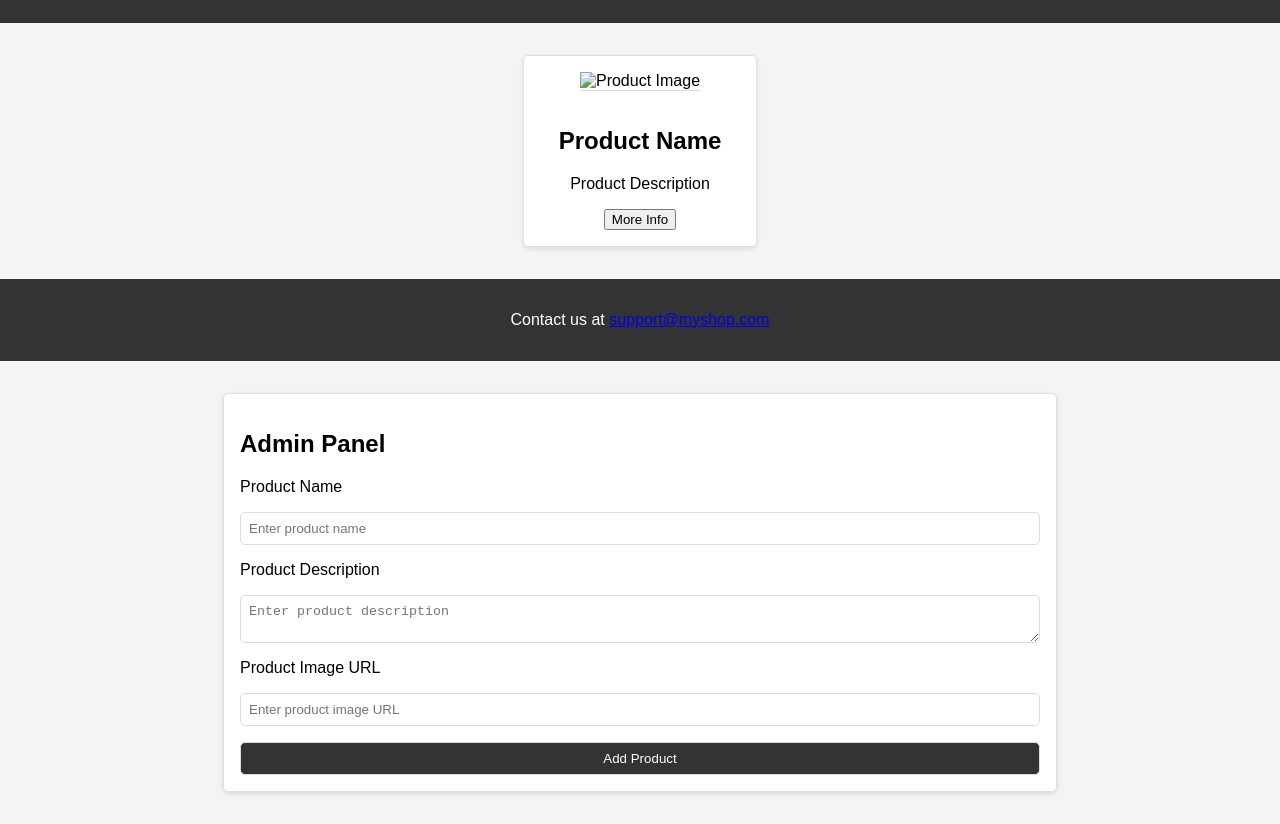
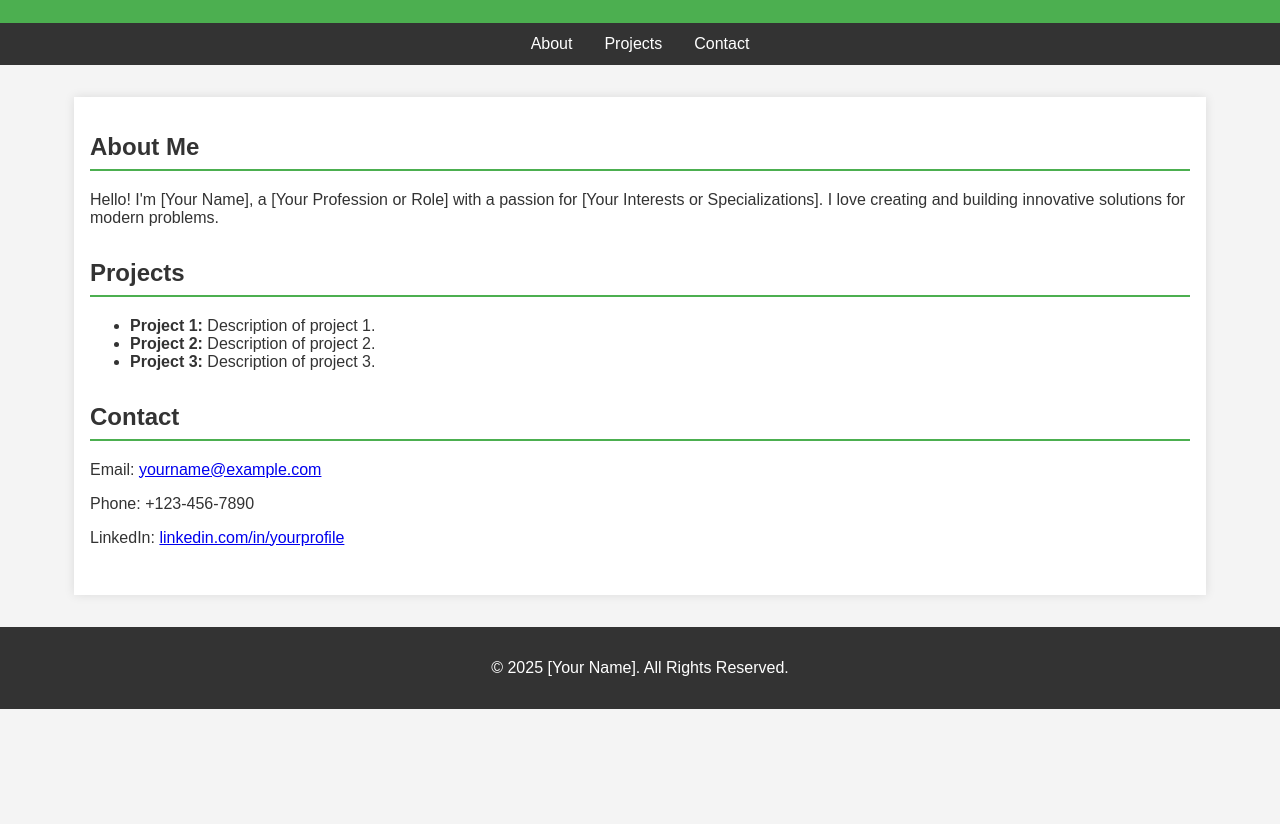
Before and after one commit to AntiikPoodSalme/AntiikPoodSalme, a plain HTML site: page Main.html in a window 1280 px wide. Shown: the part 89-913 px from the top of the page. After the commit the page ends 800 px from the top, so only its background shows below. Drawn offline with Linux system fonts and the light colour scheme.

Commit message:
Update Main.html

```diff
--- a/Main.html
+++ b/Main.html
@@ -1,179 +1,103 @@
+
 <!DOCTYPE html>
 <html lang="en">
 <head>
     <meta charset="UTF-8">
     <meta name="viewport" content="width=device-width, initial-scale=1.0">
-    <title>E-commerce Website</title>
+    <title>My Portfolio</title>
     <style>
         body {
             font-family: Arial, sans-serif;
             margin: 0;
             padding: 0;
             background-color: #f4f4f4;
+            color: #333;
         }
+
         header {
+            background-color: #4CAF50;
+            color: white;
+            padding: 1rem 0;
+            text-align: center;
+        }
+
+        nav {
+            display: flex;
+            justify-content: center;
             background-color: #333;
+        }
+
+        nav a {
             color: white;
-            padding: 1rem 2rem;
-            display: flex;
-            justify-content: space-between;
-            align-items: center;
+            padding: 0.75rem 1rem;
+            text-decoration: none;
         }
-        header a {
-            color: white;
-            text-decoration: none;
-            margin: 0 1rem;
+
+        nav a:hover {
+            background-color: #575757;
         }
-        .product-list {
-            display: flex;
-            flex-wrap: wrap;
-            justify-content: center;
-            gap: 1rem;
-            margin: 2rem;
-        }
-        .product-card {
-            background: white;
-            border: 1px solid #ddd;
-            border-radius: 5px;
-            width: 200px;
-            box-shadow: 0 2px 5px rgba(0, 0, 0, 0.1);
-            text-align: center;
-            padding: 1rem;
-        }
-        .product-card img {
-            max-width: 100%;
-            height: auto;
-            border-bottom: 1px solid #ddd;
-            margin-bottom: 1rem;
-        }
-        footer {
-            text-align: center;
-            padding: 1rem;
-            background: #333;
-            color: white;
-            margin-top: 2rem;
-        }
-        .admin-panel {
-            max-width: 800px;
+
+        .container {
+            max-width: 1100px;
             margin: 2rem auto;
             padding: 1rem;
             background: white;
-            border: 1px solid #ddd;
-            border-radius: 5px;
-            box-shadow: 0 2px 5px rgba(0, 0, 0, 0.1);
+            box-shadow: 0 0 10px rgba(0, 0, 0, 0.1);
         }
-        .admin-panel form {
-            display: flex;
-            flex-direction: column;
-            gap: 1rem;
+
+        .section {
+            margin-bottom: 2rem;
         }
-        .admin-panel form input, .admin-panel form textarea, .admin-panel form button {
-            padding: 0.5rem;
-            border: 1px solid #ddd;
-            border-radius: 5px;
+
+        .section h2 {
+            border-bottom: 2px solid #4CAF50;
+            padding-bottom: 0.5rem;
         }
-        .admin-panel form button {
-            background: #333;
+
+        footer {
+            text-align: center;
+            padding: 1rem 0;
+            background-color: #333;
             color: white;
-            cursor: pointer;
         }
     </style>
 </head>
 <body>
     <header>
-        <h1>My Shop</h1>
-        <nav>
-            <a href="#">Sign In</a>
-            <a href="#">Sign Up</a>
-        </nav>
+        <h1>Welcome to My Portfolio</h1>
     </header>
 
-    <div class="product-list">
-        <!-- Example product card -->
-        <div class="product-card">
-            <img src="placeholder.jpg" alt="Product Image">
-            <h2>Product Name</h2>
-            <p>Product Description</p>
-            <button>More Info</button>
+    <nav>
+        <a href="#about">About</a>
+        <a href="#projects">Projects</a>
+        <a href="#contact">Contact</a>
+    </nav>
+
+    <div class="container">
+        <div id="about" class="section">
+            <h2>About Me</h2>
+            <p>Hello! I'm [Your Name], a [Your Profession or Role] with a passion for [Your Interests or Specializations]. I love creating and building innovative solutions for modern problems.</p>
         </div>
-        <!-- More product cards will be dynamically generated here -->
+
+        <div id="projects" class="section">
+            <h2>Projects</h2>
+            <ul>
+                <li><strong>Project 1:</strong> Description of project 1.</li>
+                <li><strong>Project 2:</strong> Description of project 2.</li>
+                <li><strong>Project 3:</strong> Description of project 3.</li>
+            </ul>
+        </div>
+
+        <div id="contact" class="section">
+            <h2>Contact</h2>
+            <p>Email: <a href="mailto:yourname@example.com">yourname@example.com</a></p>
+            <p>Phone: +123-456-7890</p>
+            <p>LinkedIn: <a href="https://linkedin.com/in/yourprofile" target="_blank">linkedin.com/in/yourprofile</a></p>
+        </div>
     </div>
 
     <footer>
-        <p>Contact us at <a href="mailto:support@myshop.com">support@myshop.com</a></p>
+        <p>&copy; 2025 [Your Name]. All Rights Reserved.</p>
     </footer>
-
-    <section class="admin-panel">
-        <h2>Admin Panel</h2>
-        <form id="admin-form">
-            <label for="product-name">Product Name</label>
-            <input type="text" id="product-name" placeholder="Enter product name" required>
-
-            <label for="product-description">Product Description</label>
-            <textarea id="product-description" placeholder="Enter product description" required></textarea>
-
-            <label for="product-image">Product Image URL</label>
-            <input type="text" id="product-image" placeholder="Enter product image URL" required>
-
-            <button type="submit">Add Product</button>
-        </form>
-    </section>
-
-    <script>
-        // Example data structure for products
-        let products = [];
-
-        // Admin form submission handler
-        const adminForm = document.getElementById('admin-form');
-        adminForm.addEventListener('submit', (e) => {
-            e.preventDefault();
-            const name = document.getElementById('product-name').value;
-            const description = document.getElementById('product-description').value;
-            const image = document.getElementById('product-image').value;
-
-            const product = {
-                id: Math.random().toString(36).substr(2, 9), // Generate random ID
-                name,
-                description,
-                image,
-                onSale: true,
-            };
-
-            products.push(product);
-            renderProducts();
-            adminForm.reset();
-        });
-
-        // Render products
-        function renderProducts() {
-            const productList = document.querySelector('.product-list');
-            productList.innerHTML = '';
-
-            products.forEach(product => {
-                if (product.onSale) {
-                    const productCard = document.createElement('div');
-                    productCard.classList.add('product-card');
-
-                    productCard.innerHTML = `
-                        <img src="${product.image}" alt="${product.name}">
-                        <h2>${product.name}</h2>
-                        <p>${product.description}</p>
-                        <button onclick="toggleSale('${product.id}')">Remove from Sale</button>
-                    `;
-
-                    productList.appendChild(productCard);
-                }
-            });
-        }
-
-        // Toggle product sale status
-        function toggleSale(productId) {
-            const product = products.find(p => p.id === productId);
-            if (product) {
-                product.onSale = !product.onSale;
-                renderProducts();
-            }
-        }
-    </script>
 </body>
 </html>
```
